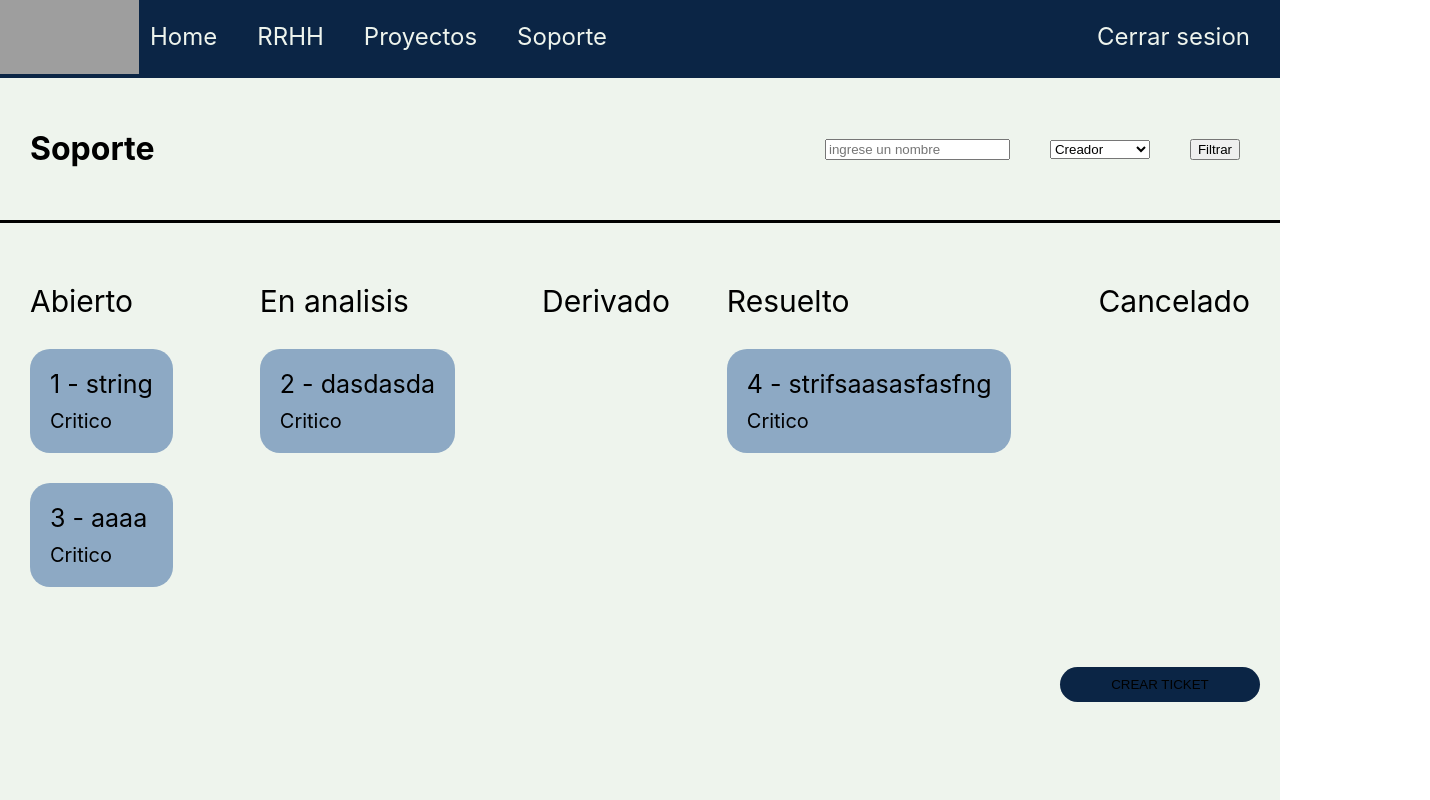
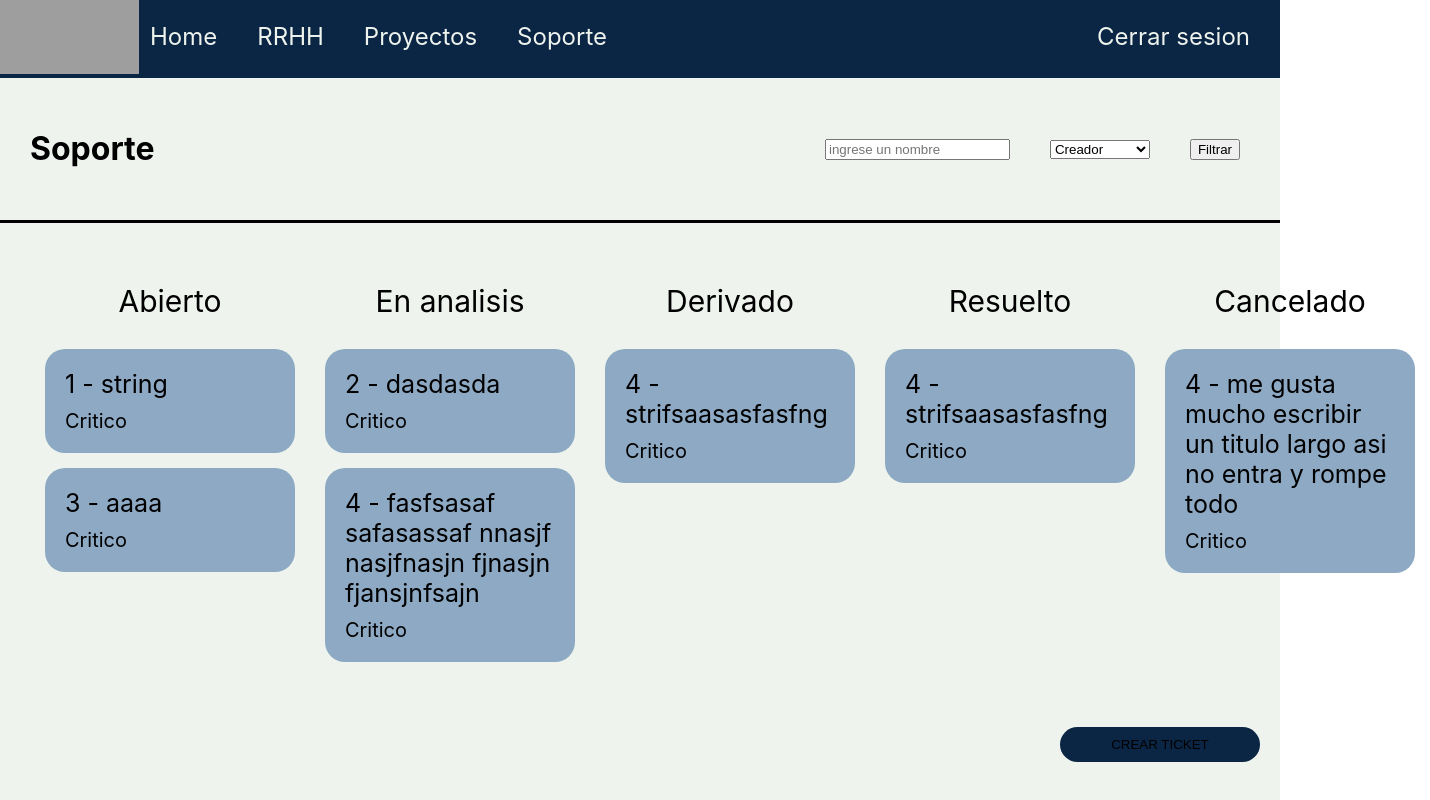
Before and after one commit to BrunoPasca/tribu_2_2022_2c, a Next.js app: page /moduloSoporte/soporte in a window 1280 px wide. Shown: the whole page, 1430 px wide, since content can reach past the window. Built offline with nearby package versions, Linux system fonts and the light colour scheme; grey boxes are pictures that could not be loaded.

Commit message:
columnas soporte alineadas

```diff
--- a/pages/moduloSoporte/columnaTickets.tsx
+++ b/pages/moduloSoporte/columnaTickets.tsx
@@ -27,7 +27,29 @@ const tickets = [
       severidad: "Critico",
       estado: "Resuelto"
 
-    }
+    },
+
+    {
+      titulo: "me gusta mucho escribir un titulo largo asi no entra y rompe todo",
+      id: 4,
+      severidad: "Critico",
+      estado: "Cancelado"
+
+    },
+    {
+      titulo: "strifsaasasfasfng",
+      id: 4,
+      severidad: "Critico",
+      estado: "Derivado"
+
+    },
+    {
+      titulo: "fasfsasaf safasassaf nnasjf nasjfnasjn fjnasjn  fjansjnfsajn",
+      id: 4,
+      severidad: "Critico",
+      estado: "En analisis"
+
+    },
   ]
 
 export default function ColumnaTicket({filtro}: {filtro:string}) {
--- a/pages/moduloSoporte/ticketCreate.tsx
+++ b/pages/moduloSoporte/ticketCreate.tsx
@@ -76,8 +76,11 @@ export default function TicketCreate() {
                   <option value="baja">Baja</option>
             </select>
             <br></br>
+
+            <div className={styles.botonesView}>
             <button type="reset">Cancelar</button>
             <button type="submit">Guardar</button>
+            </div>
             </div>
     </form>
   )
--- a/styles/soporte.module.css
+++ b/styles/soporte.module.css
@@ -15,6 +15,9 @@
     font-size: 30px;
   }
 
+  .titulos div p{
+    text-align: center;
+  }
 
   .navbar{
     display: flex;
--- a/styles/ticket.module.css
+++ b/styles/ticket.module.css
@@ -116,9 +116,9 @@
   .ticketCard{
     background-color: #8DA9C4;
     padding: 20px;
-    margin-bottom: 30px;
-    margin-right: 30px;
+    margin: 15px;
     border-radius: 20px;
+    width: 250px;
   }
 
   .tituloCard{
```
